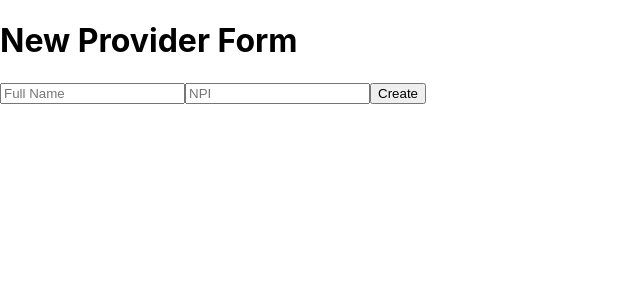
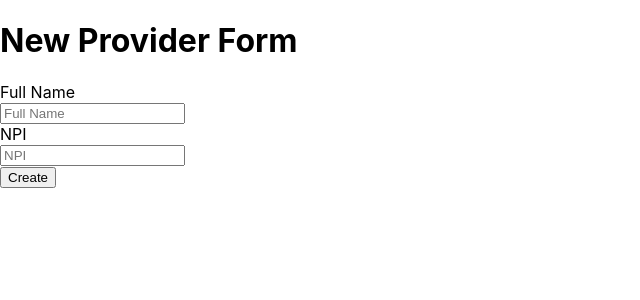
Before and after one commit to devpato/health-provider-form-react, a React (Create React App) app: page / in a window 1280 px wide. Shown: the top 300 px of the page, without its empty margins (0-640 px from the left). Built offline with nearby package versions, Linux system fonts and the light colour scheme.

Commit message:
costume reusable components

```diff
--- a/src/components/form.js
+++ b/src/components/form.js
@@ -1,5 +1,6 @@
 import React, { Component } from 'react';
 import { Field, reduxForm } from 'redux-form';
+import { renderInput } from '../components/input';
 
 class Form extends Component {
 	render() {
@@ -7,8 +8,8 @@ class Form extends Component {
 		console.log(handleSubmit);
 		return (
 			<form onSubmit={handleSubmit} className="ui form error">
-				<Field name="fullName" component="input" type="text" placeholder="Full Name" />
-				<Field name="npi" component="input" type="text" placeholder="NPI" />
+				<Field name="fullName" component={renderInput} type="text" placeholder="Full Name" label="Full Name" />
+				<Field name="npi" component={renderInput} type="text" placeholder="NPI" label="NPI" />
 				<button type="submit" label="submit" className="ui button primary">
 					Create
 				</button>
--- /dev/null
+++ b/src/components/input.js
@@ -0,0 +1,10 @@
+import React from 'react';
+
+export const renderInput = (props) => (
+	<div className="">
+		<label>{props.label}</label>
+		<div>
+			<input {...props.input} placeholder={props.placeholder} type={props.type} autoComplete="off" />
+		</div>
+	</div>
+);
```
